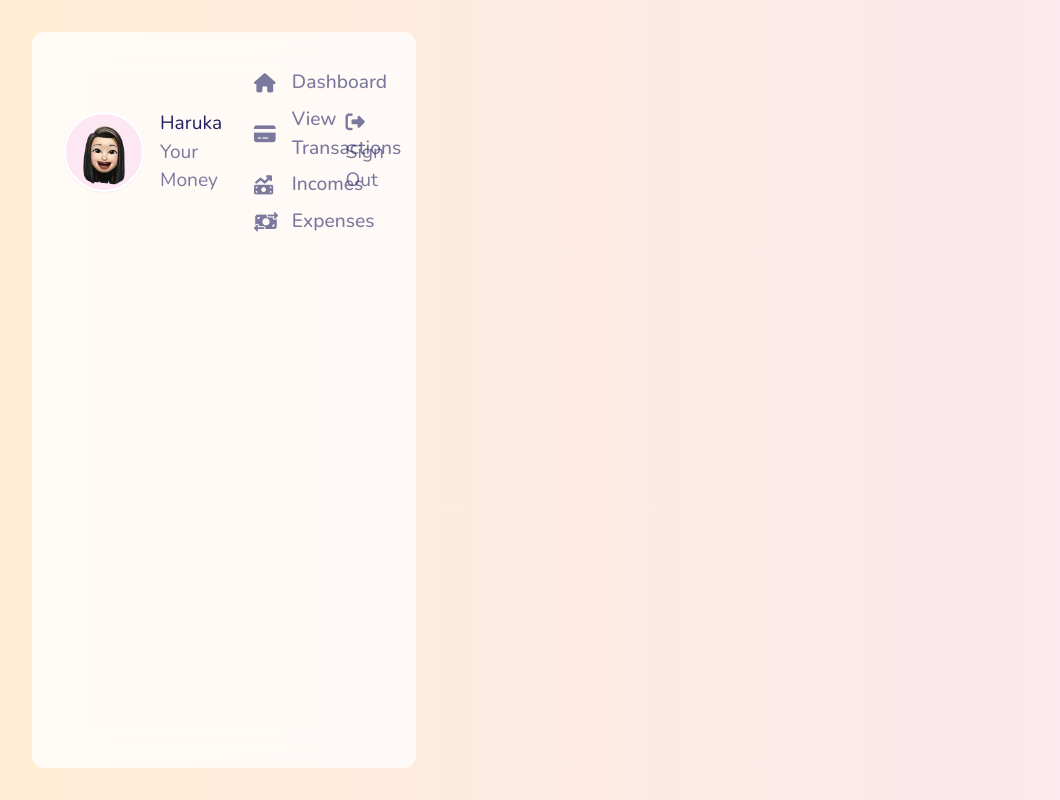
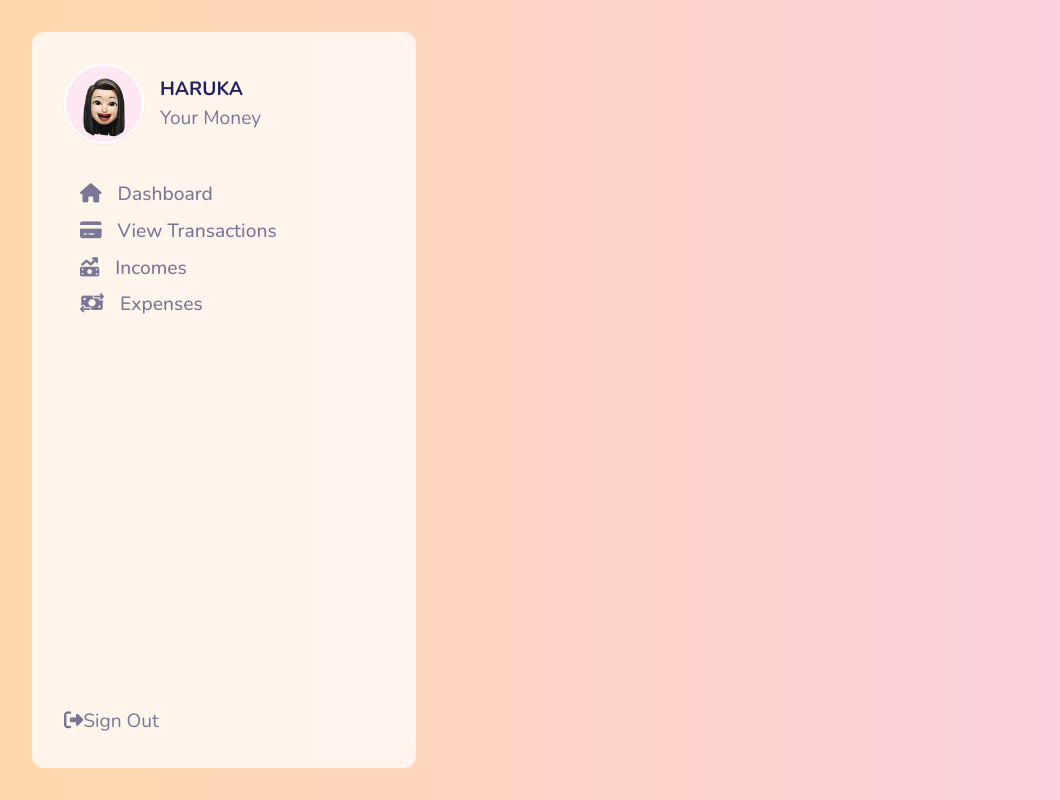
Before and after one commit to harukafujii13/MoneyNote_App, a React (Vite) app in the folder frontend/: page / in a window 1280 px wide. Shown: the whole page, without its empty margins (0-1060 px from the left). Built offline with nearby package versions, Linux system fonts and the light colour scheme.

Commit message:
added css

```diff
--- a/frontend/src/App.jsx
+++ b/frontend/src/App.jsx
@@ -4,7 +4,7 @@ import MainLayout from "./styles/MainLayout";
 
 function App() {
   return (
-    <div className="h-screen bg-gradient-to-r from-orange-100 to-pink-100 bg-opacity-60">
+    <div className="h-screen bg-gradient-to-r from-orange-200 to-pink-200 bg-opacity-60">
       <MainLayout>
         <Navigation />
       </MainLayout>
--- a/frontend/src/components/Navigation/Navigation.jsx
+++ b/frontend/src/components/Navigation/Navigation.jsx
@@ -12,17 +12,18 @@ const Navigation = () => {
           className="w-20 h-20 rounded-full bg-pink-100 border-2 border-white p-1 shadow-sm"
         />
         <div>
-          <h2 className="text-rgba-34-34-96">Haruka</h2>
+          <h1 className="text-rgba-34-34-96 font-bold">HARUKA</h1>
           <p className="text-rgba-34-34-96-60">Your Money</p>
+        </div>
       </div>
       <ul className="flex flex-col h-full">
         {MenuItems.map((item) => {
           return (
             <li
-                className="grid grid-cols-2 items-center my-1 font-medium cursor-pointer transition-all duration-400 text-rgba-34-34-96-60 pl-4 relative"
+              className="items-center my-1 font-medium cursor-pointer transition-all duration-400 text-rgba-34-34-96-60 pl-4 relative"
               key={item.id}>
               {item.icon}
-                <span>{item.title}</span>
+              <span className="ml-4">{item.title}</span>
             </li>
           );
         })}
@@ -31,7 +32,6 @@ const Navigation = () => {
         <li>{signout}Sign Out</li>
       </div>
     </div>
-    </div>
   );
 };
 
```
Lines whose indentation alone changed are shown as unchanged.
